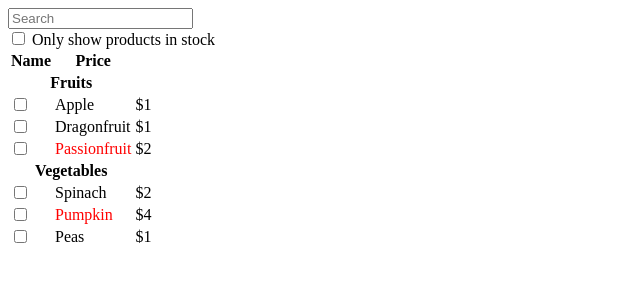
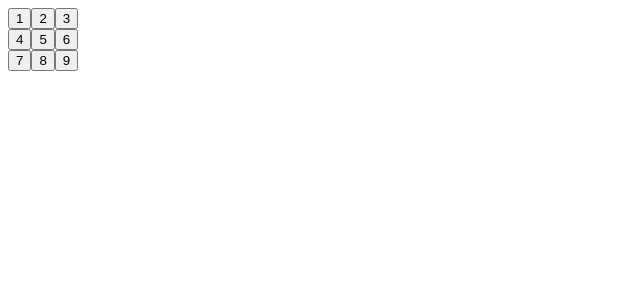
Before and after one commit to sarthak-negi22/100daysReact, a React (Create React App) app: page / in a window 1280 px wide. Shown: the top 300 px of the page, without its empty margins (0-640 px from the left). Built offline with nearby package versions, Linux system fonts and the light colour scheme.

Commit message:
static buttons added

```diff
--- a/public/index.html
+++ b/public/index.html
@@ -25,7 +25,7 @@
       work correctly both with client-side routing and a non-root public URL.
       Learn how to configure a non-root public URL by running `npm run build`.
     -->
-    <title>React App</title>
+    <title>Luc@S</title>
   </head>
   <body>
     <noscript>You need to enable JavaScript to run this app.</noscript>
--- a/src/App.js
+++ b/src/App.js
@@ -179,10 +179,19 @@
 
 
 
-import ThinkingInReact from "./ThinkingInReact";
+// import ThinkingInReact from "./ThinkingInReact";
+
+// export default function App() {
+//     return (
+//         <ThinkingInReact/>
+//     );
+// }
+
+
+import TicTacToe from "./TicTacToe";
 
 export default function App() {
     return (
-        <ThinkingInReact/>
+        <TicTacToe/>
     );
 }
--- /dev/null
+++ b/src/TicTacToe.js
@@ -0,0 +1,32 @@
+import { useState } from 'react';
+
+function Square() {
+    return (
+        <>
+             {/* <button className="square">X</button> */}
+             <div className='board=row'>
+                <button className='square'>1</button>
+                <button className='square'>2</button>
+                <button className='square'>3</button>
+             </div>
+             <div className='board=row'>
+                <button className='square'>4</button>
+                <button className='square'>5</button>
+                <button className='square'>6</button>
+             </div>
+             <div className='board=row'>
+                <button className='square'>7</button>
+                <button className='square'>8</button>
+                <button className='square'>9</button>
+             </div>
+        </>
+    );
+}
+
+export default function TicTacToe() {
+    return (
+        <>
+            <Square/>
+        </>
+    );
+}
```
